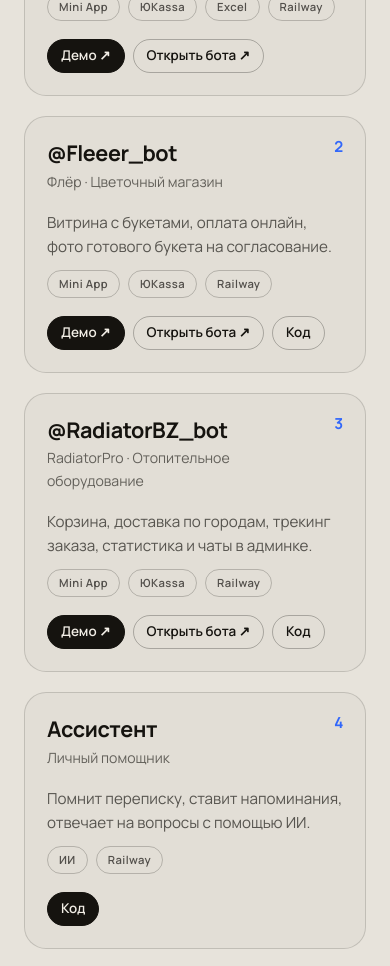
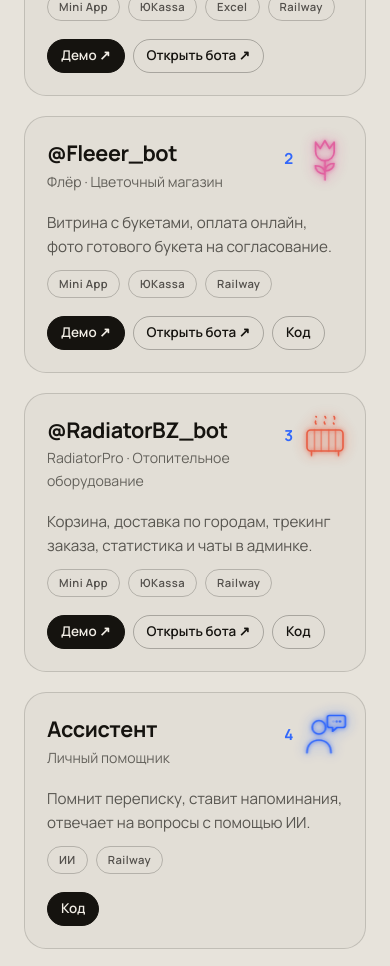
Before and after one commit to zhennyy/botforall, a React (Vite) app: page / in a window 390 px wide. Shown: the part 2620-3586 px from the top of the page. Built offline with nearby package versions, Linux system fonts and the light colour scheme.

Commit message:
Неоновые анимированные иконки в карточках проектов

```diff
--- /dev/null
+++ b/src/components/NeonIcon.jsx
@@ -0,0 +1,42 @@
+const S = { fill: 'none', stroke: 'currentColor', strokeWidth: 2.2, strokeLinecap: 'round', strokeLinejoin: 'round' }
+
+const icons = {
+  coffee: (
+    <>
+      <g className="ni-steam"><path d="M22 16c-3-4 3-6 0-10" /><path d="M32 16c-3-4 3-6 0-10" /><path d="M42 16c-3-4 3-6 0-10" /></g>
+      <path d="M12 24h34v12a14 14 0 0 1-14 14h-6A14 14 0 0 1 12 36z" />
+      <path d="M46 28h4a6 6 0 0 1 0 12h-5" />
+      <path d="M10 58h40" />
+    </>
+  ),
+  flower: (
+    <g className="ni-sway">
+      <path d="M32 34v26" />
+      <path d="M32 52c-9 0-13-6-13-11 8 0 13 4 13 11zM32 48c8 0 12-5 12-10-7 0-12 4-12 10z" />
+      <path className="ni-bloom" d="M20 10l6 8 6-10 6 10 6-8v12a12 12 0 0 1-24 0z" />
+    </g>
+  ),
+  radiator: (
+    <>
+      <g className="ni-heat"><path d="M20 16c-3-4 3-6 0-10" /><path d="M32 16c-3-4 3-6 0-10" /><path d="M44 16c-3-4 3-6 0-10" /></g>
+      <rect x="8" y="24" width="48" height="28" rx="5" />
+      <path className="ni-fins" d="M18 24v28M27 24v28M37 24v28M46 24v28" />
+      <path d="M14 52v6M50 52v6" />
+    </>
+  ),
+  person: (
+    <>
+      <g className="ni-bob"><circle cx="24" cy="22" r="9" /><path d="M8 56c0-11 7-17 16-17s16 6 16 17" /></g>
+      <path d="M38 6h18a3 3 0 0 1 3 3v10a3 3 0 0 1-3 3h-8l-6 5v-5h-4a3 3 0 0 1-3-3V9a3 3 0 0 1 3-3z" />
+      <g className="ni-dots" stroke="none" fill="currentColor"><circle cx="43" cy="14" r="1.6" /><circle cx="47.5" cy="14" r="1.6" /><circle cx="52" cy="14" r="1.6" /></g>
+    </>
+  ),
+}
+
+export default function NeonIcon({ name }) {
+  return (
+    <span className={`neon-ic neon-${name}`} aria-hidden="true">
+      <svg viewBox="0 0 64 64" {...S}>{icons[name]}</svg>
+    </span>
+  )
+}
--- a/src/components/Projects.jsx
+++ b/src/components/Projects.jsx
@@ -1,28 +1,29 @@
 import Reveal from './Reveal'
+import NeonIcon from './NeonIcon'
 const works = [
   {
-    num: '1', name: 'CoFFeeJD', kind: 'Кофе и чай на развес',
+    num: '1', icon: 'coffee', name: 'CoFFeeJD', kind: 'Кофе и чай на развес',
     text: 'Варианты и допы, наборы, продажа на вес и объём, склад с загрузкой из Excel, отчёты, доставка, чеки 54-ФЗ. В проект входит CRM для команды.',
     stack: ['Mini App', 'ЮKassa', 'Excel', 'Railway'],
     demo: '/coffeejd-demo.html',
     bot: 'https://t.me/CoFFeeeJD_bot',
   },
   {
-    num: '2', name: 'Флёр', kind: 'Цветочный магазин',
+    num: '2', icon: 'flower', name: 'Флёр', kind: 'Цветочный магазин',
     text: 'Витрина с букетами, оплата онлайн, фото готового букета на согласование.',
     stack: ['Mini App', 'ЮKassa', 'Railway'],
     demo: '/fleur-demo.html',
     bot: 'https://t.me/Fleeer_bot', code: 'https://github.com/zhennyy/flowerbot',
   },
   {
-    num: '3', name: 'RadiatorPro', kind: 'Отопительное оборудование',
+    num: '3', icon: 'radiator', name: 'RadiatorPro', kind: 'Отопительное оборудование',
     text: 'Корзина, доставка по городам, трекинг заказа, статистика и чаты в админке.',
     stack: ['Mini App', 'ЮKassa', 'Railway'],
     demo: '/radiator-demo.html',
     bot: 'https://t.me/RadiatorBZ_bot', code: 'https://github.com/zhennyy/radiatorbot',
   },
   {
-    num: '4', name: 'Ассистент', kind: 'Личный помощник',
+    num: '4', icon: 'person', name: 'Ассистент', kind: 'Личный помощник',
     text: 'Помнит переписку, ставит напоминания, отвечает на вопросы с помощью ИИ.',
     stack: ['ИИ', 'Railway'],
     code: 'https://github.com/zhennyy/telegram-assistant-bot',
@@ -38,6 +39,7 @@ export default function Projects() {
           {works.map((w) => (
             <li className="work" key={w.num}>
               <span className="num">{w.num}</span>
+              <NeonIcon name={w.icon} />
               <div className="work-main">
                 <h3>{w.bot ? '@' + w.bot.split('/').pop() : w.name}</h3>
                 <p className="work-kind">{w.bot ? `${w.name} · ${w.kind}` : w.kind}</p>
--- a/src/index.css
+++ b/src/index.css
@@ -395,3 +395,37 @@ nav { position: static; backdrop-filter: none; background: var(--paper); }
 .cbtn .ico svg { width: 30px; height: 30px; }
 .cbtn:hover .ico, .cbtn:focus-visible .ico { background: color-mix(in srgb, var(--accent) 24%, transparent); box-shadow: 0 0 18px -2px var(--glow); }
 .topo-bg.is-paused g { animation-play-state: paused; }
+
+/* Неоновые иконки проектов */
+.neon-ic { --c: #e8873a; position: absolute; right: 26px; bottom: 22px; width: 96px; height: 96px; color: var(--c); pointer-events: none; opacity: .92; }
+.neon-ic svg { width: 100%; height: 100%; overflow: visible; filter: drop-shadow(0 0 2px var(--c)) drop-shadow(0 0 7px color-mix(in srgb, var(--c) 55%, transparent)); }
+.neon-flower { --c: #e0559a; }
+.neon-radiator { --c: #e8553a; }
+.neon-person { --c: var(--accent); }
+@media (prefers-color-scheme: dark) { :root:not([data-theme="light"]) .neon-coffee { --c: #ffb36b; } :root:not([data-theme="light"]) .neon-flower { --c: #ff7ab6; } :root:not([data-theme="light"]) .neon-radiator { --c: #ff6a4d; } }
+:root[data-theme="dark"] .neon-coffee { --c: #ffb36b; } :root[data-theme="dark"] .neon-flower { --c: #ff7ab6; } :root[data-theme="dark"] .neon-radiator { --c: #ff6a4d; }
+.works .work:hover .neon-ic { opacity: 1; }
+.ni-steam path, .ni-heat path { stroke-dasharray: 5 6; animation: ni-flow 2.2s linear infinite; }
+.ni-steam path:nth-child(2), .ni-heat path:nth-child(2) { animation-delay: -.7s; }
+.ni-steam path:nth-child(3), .ni-heat path:nth-child(3) { animation-delay: -1.4s; }
+.ni-heat path { animation-duration: 1.6s; }
+@keyframes ni-flow { to { stroke-dashoffset: -22; } }
+.ni-sway { transform-origin: 32px 60px; animation: ni-sway 3.6s ease-in-out infinite; }
+@keyframes ni-sway { 0%, 100% { transform: rotate(-4deg); } 50% { transform: rotate(4deg); } }
+.ni-bloom { transform-origin: 32px 18px; animation: ni-bloom 3.6s ease-in-out infinite; }
+@keyframes ni-bloom { 50% { transform: scale(1.07); } }
+.ni-fins { animation: ni-flick 2.4s ease-in-out infinite; }
+@keyframes ni-flick { 50% { opacity: .45; } }
+.ni-bob { animation: ni-bob 3s ease-in-out infinite; }
+@keyframes ni-bob { 50% { transform: translateY(-2px); } }
+.ni-dots circle { animation: ni-dot 1.4s infinite; }
+.ni-dots circle:nth-child(2) { animation-delay: .2s; } .ni-dots circle:nth-child(3) { animation-delay: .4s; }
+@keyframes ni-dot { 0%, 60%, 100% { opacity: .25; } 30% { opacity: 1; } }
+@media (max-width: 560px) {
+  .neon-ic { top: 18px; right: 16px; bottom: auto; width: 48px; height: 48px; }
+  .works .work .num { right: 72px; top: 34px; }
+  .works .work-main { padding-right: 0; }
+  .works .work h3 { padding-right: 96px; }
+  .works .work-kind { padding-right: 56px; }
+}
+@media (prefers-reduced-motion: reduce) { .neon-ic * { animation: none !important; } }
```
